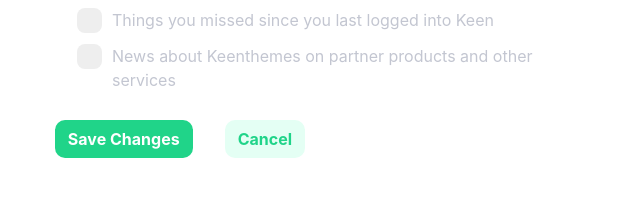
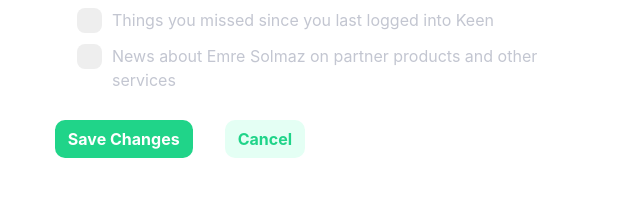
Before and after one commit to emrslmz/online-supermarket, a plain HTML site: page profile-setting.html in a window 1280 px wide. Shown: the part 888-1102 px from the top of the page, 554-1194 px from the left. Drawn offline with nearby package versions, Linux system fonts and the light colour scheme.

Commit message:
adding profile setting

```diff
--- a/profile-setting.html
+++ b/profile-setting.html
@@ -190,7 +190,7 @@
                     <div>
                         <label class="checkbox-input text-gray">
                             <input type="checkbox" />
-                                News about Keenthemes on partner products and other services
+                                News about Emre Solmaz on partner products and other services
                             <span class="checkmark"></span>
                         </label>
                     </div>
```
